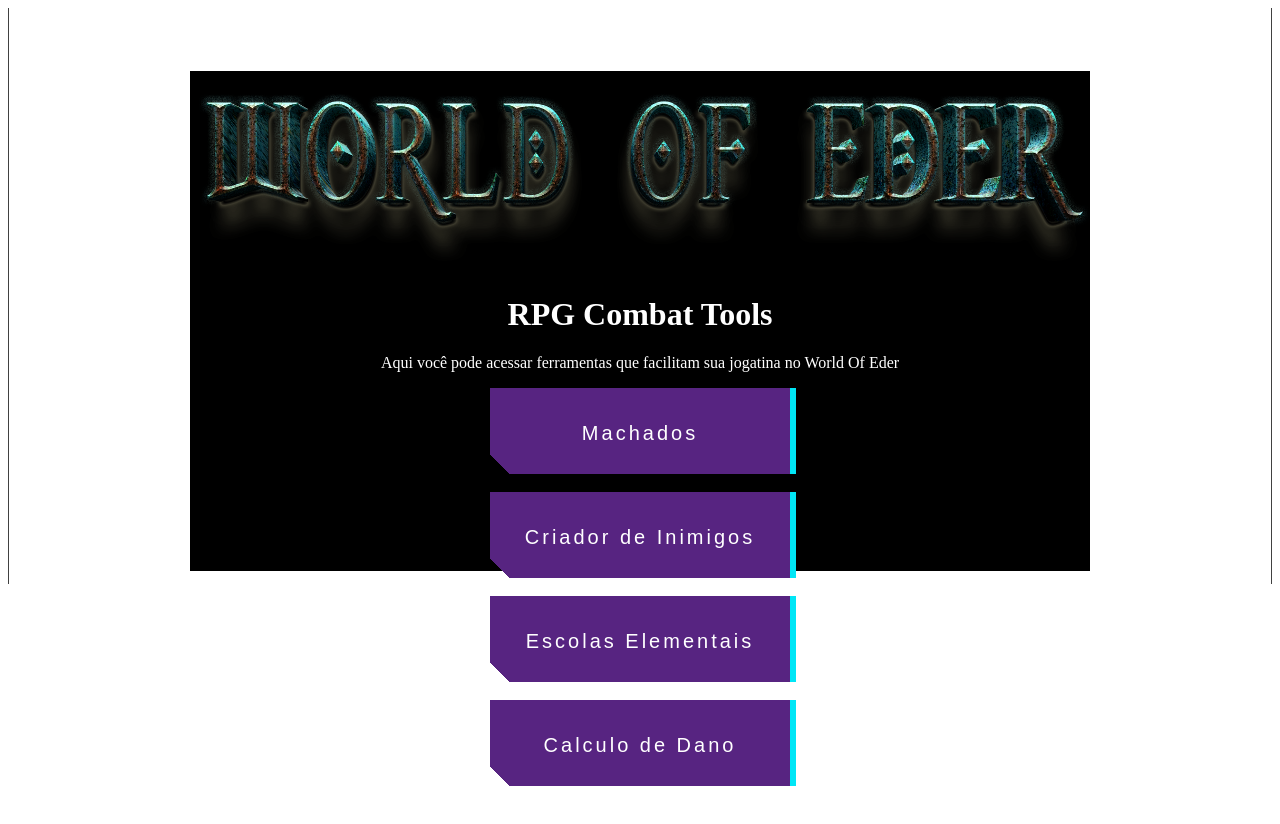
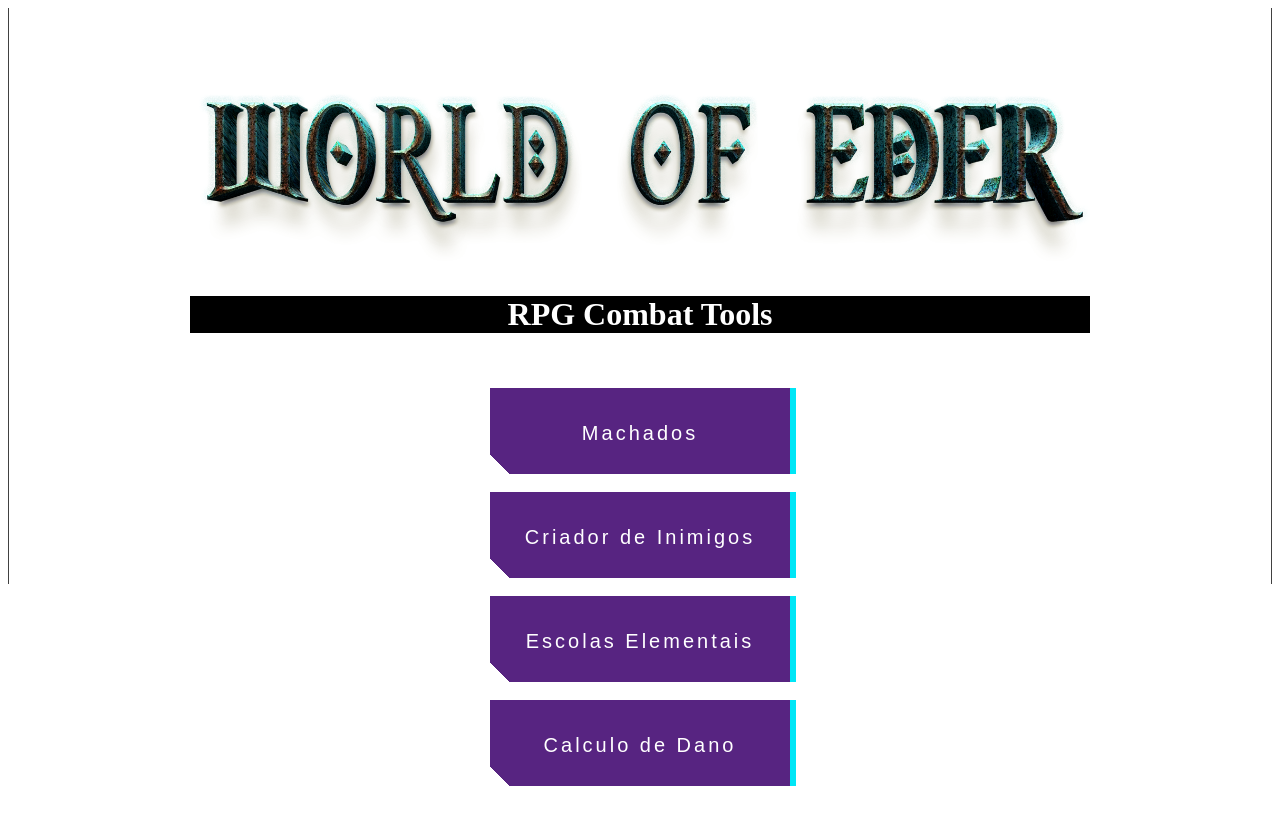
Before and after one commit to ayrtonmarinho/worldofedersite, a website: page index.html in a window 1280 px wide. Drawn offline with Linux system fonts and the light colour scheme.

Commit message:
testando deploy 2

```diff
--- a/css/style.css
+++ b/css/style.css
@@ -2,7 +2,7 @@
     text-align: center;
     width: 900px;
     margin: auto;
-    background-color: black;
+    background-color: rgb(255, 255, 255);
     color: white;
     height: 500px;
 
```
